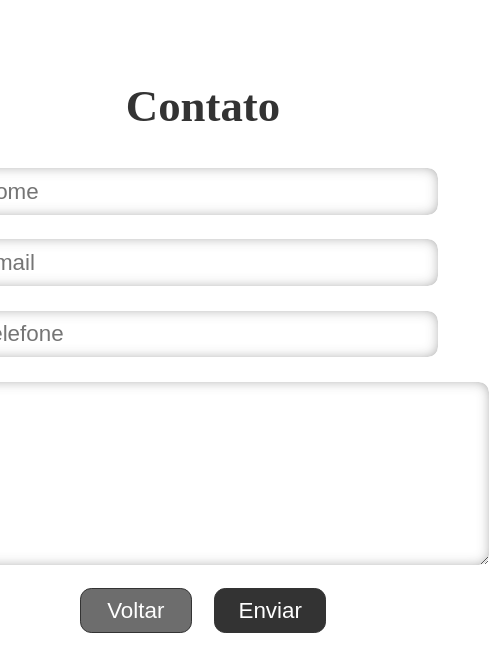
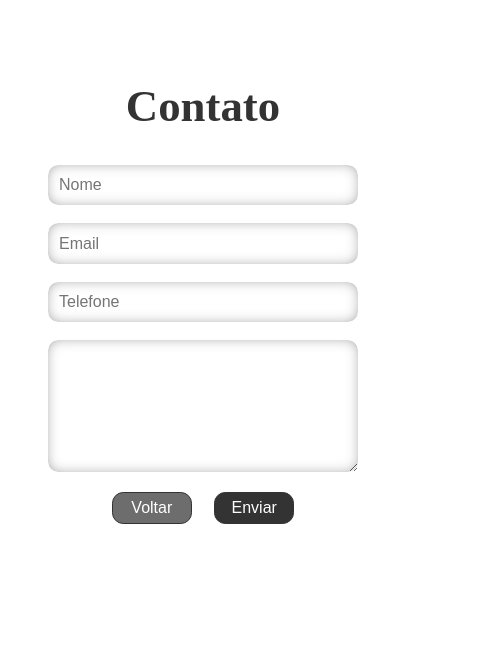
Before and after one commit to tiagomol1/curriculo, a Next.js app: page /contact in a window 390 px wide. Shown: the top 672 px of the page, 490 px wide, since content can reach past the window. Built offline with nearby package versions, Linux system fonts and the light colour scheme.

Commit message:
Ajuste em responsividade

```diff
--- a/components/contact.module.css
+++ b/components/contact.module.css
@@ -79,3 +79,55 @@
     background-color: #5c5c5c;
     color: white;
 }
+
+
+@media only screen and (max-width: 600px) {
+    .body input{
+        width: 18rem;
+        font-size: 1rem;
+        height: 2.4rem;
+        margin: 0.5rem;
+    }
+
+    .body textarea{
+        border: 1px solid WHITE;
+        width: 18rem;
+        height: 8em;
+        border-radius: 0.7rem;
+        box-shadow: inset 0px 0px 15px -5px #333333b4;
+        text-decoration: none;
+        font-weight: 400;
+        font-size: 1rem;
+        padding-left: 0.7rem;
+        padding-right: 0.7rem;
+        margin: 0.5rem;
+    }
+
+    .body button{
+        margin: 0.7rem;
+        width: 5rem;
+        font-size: 1rem;
+        height: 2rem;
+        border: 1px solid #333333;
+        background-color: #333333;
+        border-radius: 0.7rem;
+        color: white;
+        cursor: pointer;
+        transition: .2s;
+    }
+
+    .body button:hover{
+        background-color: #1f1f1f;
+    }
+
+    .body .buttonVoltar{
+        background-color: #6d6d6d;
+        color: #fff;
+        transition: .2s;
+    }
+
+    .body .buttonVoltar:hover{
+        background-color: #5c5c5c;
+        color: white;
+    }
+}
```
